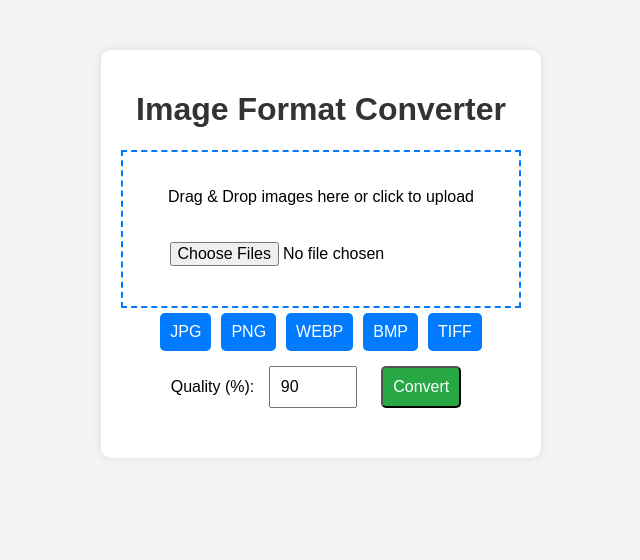
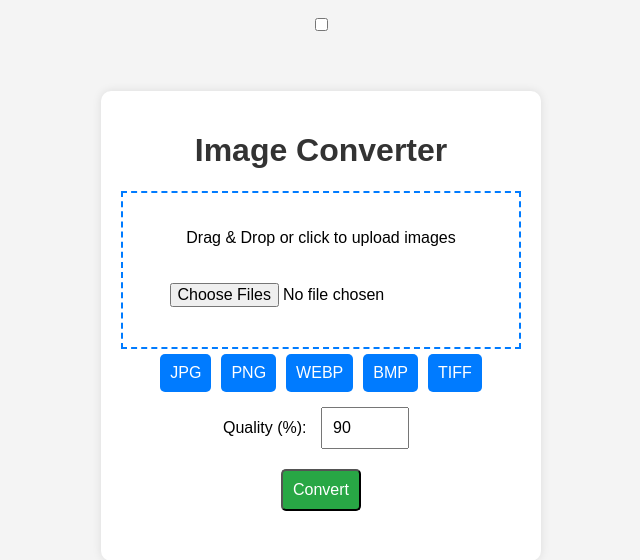
Before and after one commit to CodieBoy99/Image_Format_Converter, a Flask app: page / in a window 1280 px wide. Shown: the top 560 px of the page, without its empty margins (319-959 px from the left). Run offline with Flask 3, Linux system fonts and the light colour scheme.

Commit message:
Update index.html

```diff
--- a/templates/index.html
+++ b/templates/index.html
@@ -1,22 +1,27 @@
 <!DOCTYPE html>
 <html lang="en">
 <head>
-    <meta charset="UTF-8">
-    <meta name="viewport" content="width=device-width, initial-scale=1.0">
+  <meta charset="UTF-8" />
+  <meta name="viewport" content="width=device-width, initial-scale=1.0"/>
   <title>Image Format Converter</title>
   <link rel="stylesheet" href="{{ url_for('static', filename='styles.css') }}">
 </head>
 <body>
+  <div class="theme-toggle">
+    <label class="switch">
+      <input type="checkbox" id="themeToggle">
+      <span class="slider round"></span>
+    </label>
+  </div>
+
   <div class="container">
-        <h1>Image Format Converter</h1>
+    <h1>Image Converter</h1>
 
-        <!-- Drag & Drop Upload Box -->
     <div id="drop-area">
-            <p>Drag & Drop images here or click to upload</p>
+      <p>Drag & Drop or click to upload images</p>
       <input type="file" id="imageInput" multiple accept="image/*">
     </div>
 
-        <!-- Format Selection -->
     <div class="formats">
       <button class="format-btn" data-format="jpg">JPG</button>
       <button class="format-btn" data-format="png">PNG</button>
@@ -25,14 +30,16 @@
       <button class="format-btn" data-format="tiff">TIFF</button>
     </div>
 
-        <!-- Compression Setting -->
+    <div class="quality-input">
       <label for="quality">Quality (%):</label>
       <input type="number" id="quality" value="90" min="10" max="100">
+    </div>
 
-        <!-- Convert Button -->
-        <button id="convertBtn">Convert</button>
+    <button id="convertBtn">
+      <span class="btn-text">Convert</span>
+      <span class="spinner hidden"></span>
+    </button>
 
-        <!-- Output Box -->
     <div id="output"></div>
   </div>
 
```
Lines whose indentation alone changed are shown as unchanged.
